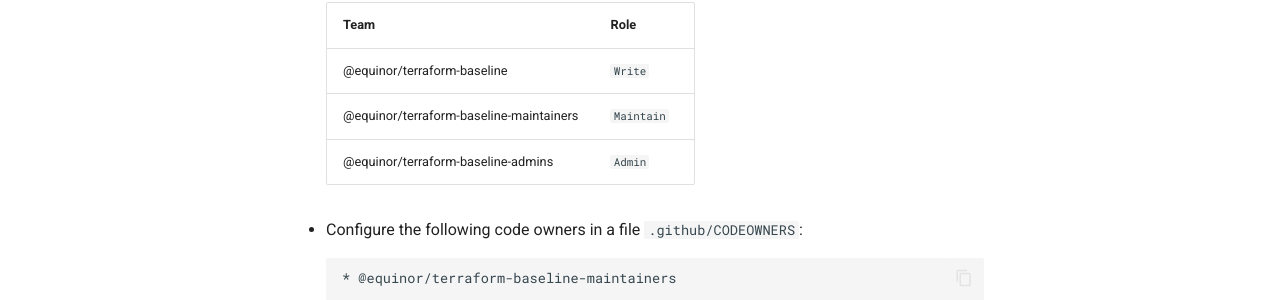
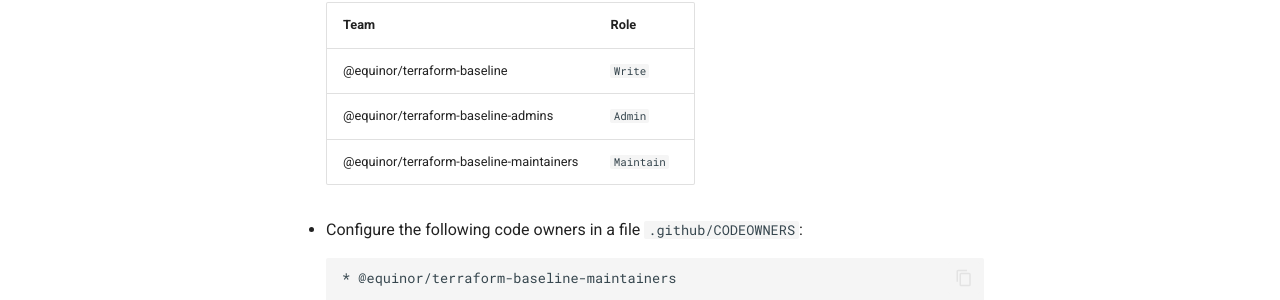
Before and after one commit to equinor/terraform-baseline, an MkDocs documentation site: the page built from docs/best-practices/repository.md, in a window 1280 px wide and 1194 px high. Shown: the part 648-948 px from the top of the window. Built offline with MkDocs 1.6.1 and Material for MkDocs 9.7.7, drawn with Linux system fonts in a browser that asks for light colours; comment, search, counter and statistics services are not loaded.

Commit message:
docs: re-order repo accesses
Same order as in GitHub web GUI, making it easier to compare.

```diff
--- a/docs/best-practices/repository.md
+++ b/docs/best-practices/repository.md
@@ -20,8 +20,8 @@
     | Team | Role |
     | --- | --- |
     | @equinor/terraform-baseline | `Write` |
+    | @equinor/terraform-baseline-admins | `Admin` |
     | @equinor/terraform-baseline-maintainers | `Maintain` |
-    | @equinor/terraform-baseline-admins | `Admin` |
 
 - Configure the following code owners in a file `.github/CODEOWNERS`:
 
```
